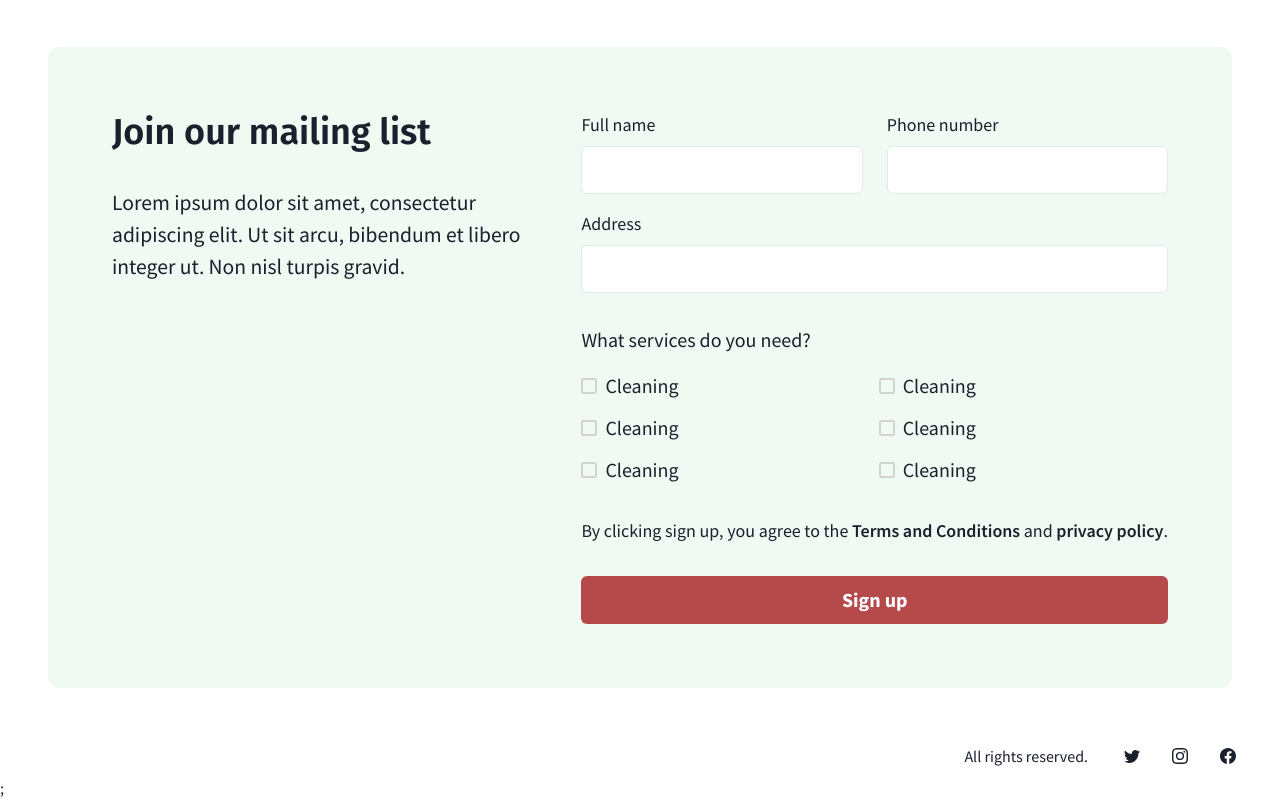
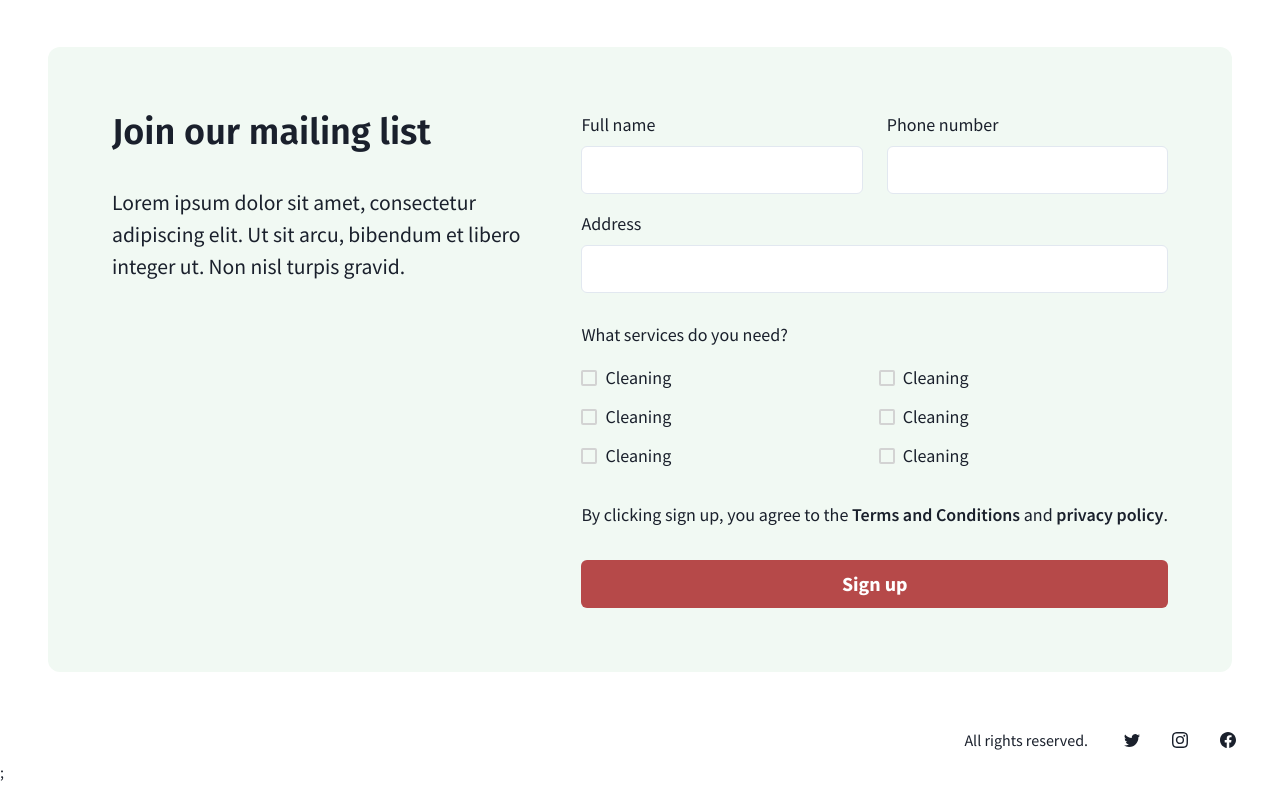
Before and after one commit to sophiaabah/tasker_ng, a Next.js app: page / in a window 1280 px wide. Shown: the part 1811-2611 px from the top of the page. Built offline with nearby package versions, Linux system fonts and the light colour scheme.

Commit message:
more changes

```diff
--- a/pages/index.js
+++ b/pages/index.js
@@ -75,7 +75,7 @@ export default function App() {
       </Flex>
       <Center>
         <Stack
-          pt={{ md: 8, base: 4 }}
+          pt={{ md: 8, base: 1.5 }}
           pb={{ md: 20, base: 2 }}
           maxW={{ md: "container.md" }}
           direction="column"
@@ -122,7 +122,7 @@ export default function App() {
                     border="2px"
                     colorScheme="tasker_green"
                     fontWeight={500}
-                    fontSize={{ md: "1.175rem", base: "1.05rem" }}
+                    fontSize={{ md: "1.175rem", base: "0.98rem" }}
                     borderRadius={{ md: "xl", base: "0.8rem" }}
                   >
                     <Text color="black">{task}</Text>
@@ -290,26 +290,28 @@ export default function App() {
               />
             </FormControl>
 
-            <Text pt={4}>What services do you need?</Text>
+            <Text fontSize="lg" pt={3}>
+              What services do you need?
+            </Text>
             <Stack
               alignItems={{ md: "none", base: "space-between" }}
               spacing={3}
             >
               <Stack direction="row">
                 <Checkbox value="Cleaning" borderColor="lightgrey" flex={1}>
-                  <Text fontSize="xl">Cleaning</Text>
+                  <Text fontSize="lg">Cleaning</Text>
                 </Checkbox>
                 <Checkbox value="Cooking" borderColor="lightgrey" flex={1}>
-                  <Text fontSize="xl">Cleaning</Text>
+                  <Text fontSize="lg">Cleaning</Text>
                 </Checkbox>
               </Stack>
 
               <Stack direction="row">
                 <Checkbox value="Shopping" borderColor="lightgrey" flex={1}>
-                  <Text fontSize="xl">Cleaning</Text>
+                  <Text fontSize="lg">Cleaning</Text>
                 </Checkbox>
                 <Checkbox value="Cleaning" borderColor="lightgrey" flex={1}>
-                  <Text fontSize="xl">Cleaning</Text>
+                  <Text fontSize="lg">Cleaning</Text>
                 </Checkbox>
               </Stack>
 
@@ -320,10 +322,10 @@ export default function App() {
                   value="Cooking"
                   flex={1}
                 >
-                  <Text fontSize="xl">Cleaning</Text>
+                  <Text fontSize="lg">Cleaning</Text>
                 </Checkbox>
                 <Checkbox value="Shopping" borderColor="lightgrey" flex={1}>
-                  <Text fontSize="xl">Cleaning</Text>
+                  <Text fontSize="lg">Cleaning</Text>
                 </Checkbox>
               </Stack>
             </Stack>
```
